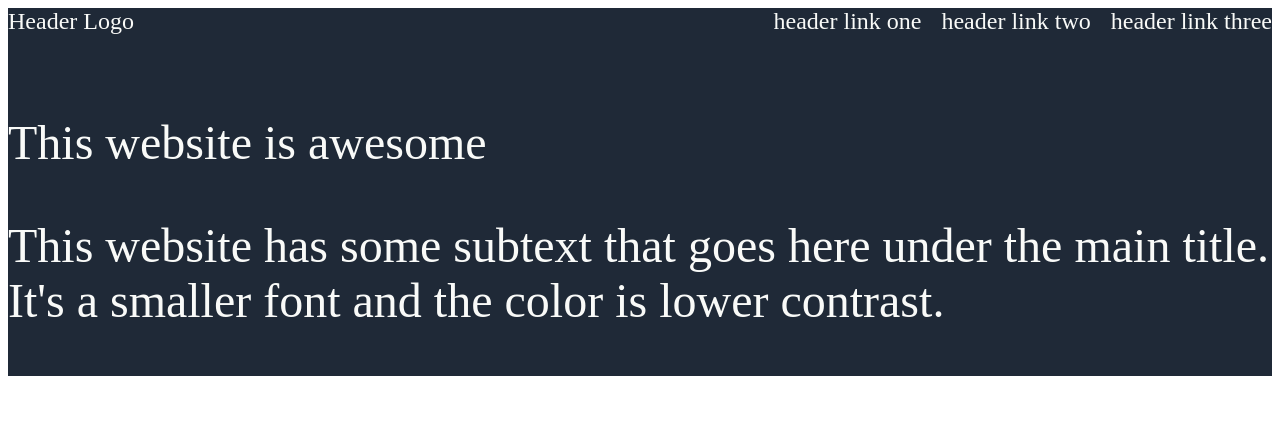
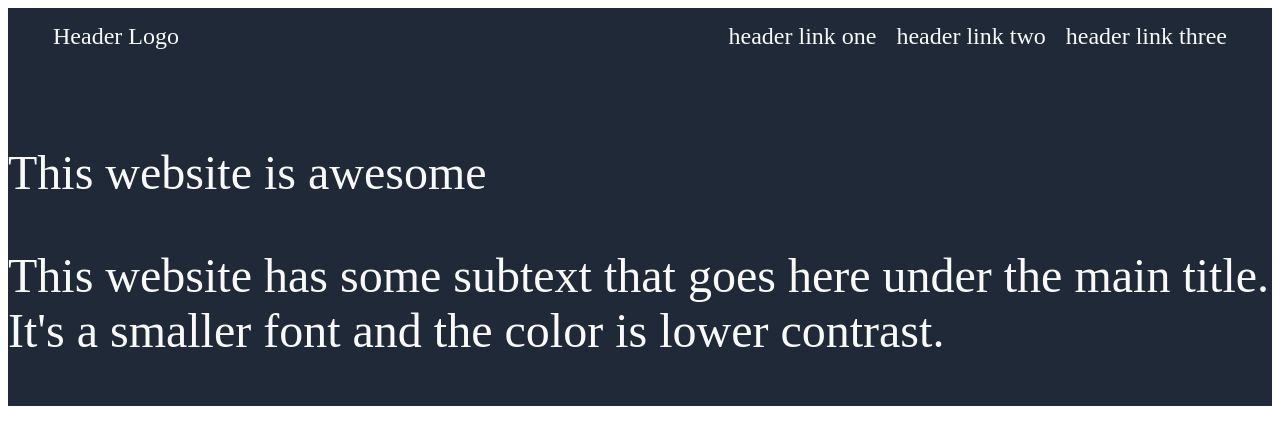
Before and after one commit to ObinnaUmerah/landingpage, a plain HTML site: page index.html in a window 1280 px wide. Drawn offline with Linux system fonts and the light colour scheme.

Commit message:
Updated style.css

```diff
--- a/style.css
+++ b/style.css
@@ -8,7 +8,8 @@ body {
     justify-content: space-between;
     background-color: rgb(31, 41, 55);
     font-size: 24px;
-    color: rgb(249, 250, 248);
+    color: #f9faf8;
+    padding: 15px 45px;
 }
 
 ul {
```
